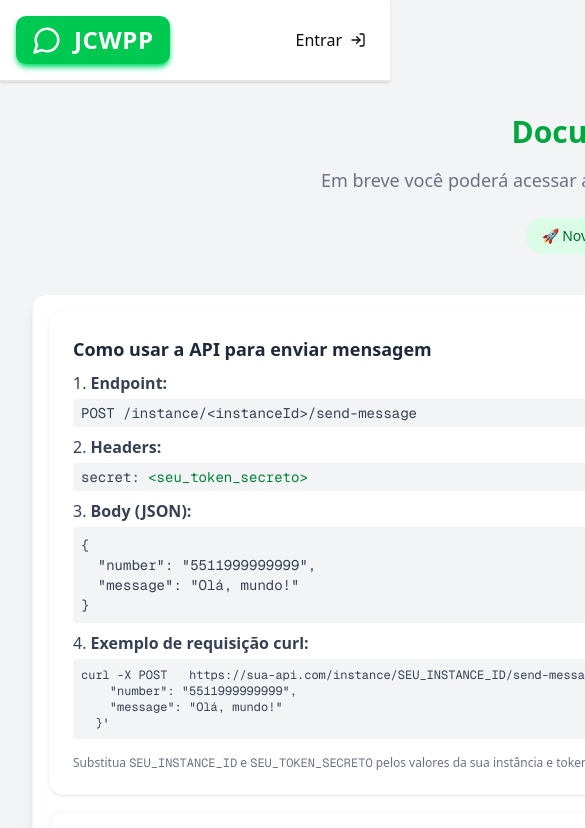
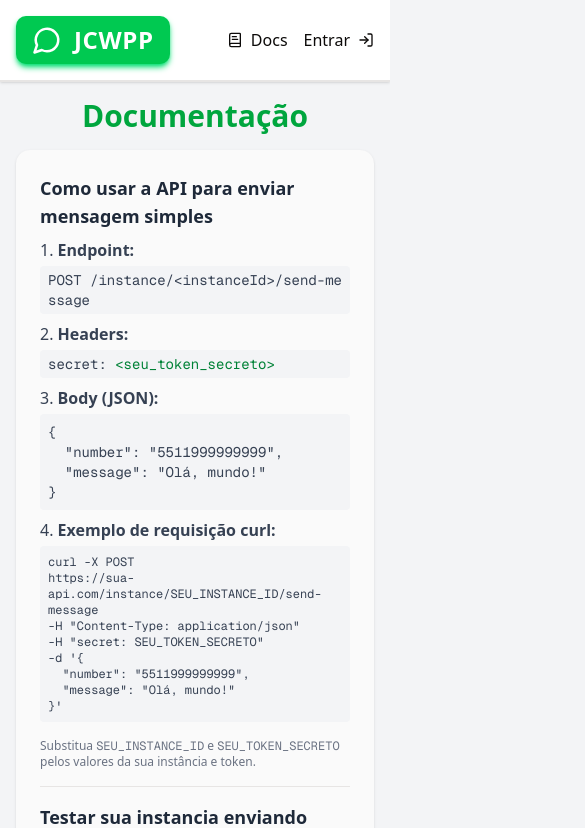
Before and after one commit to Josuerx12/jcwppapi-nextjs, a Next.js app: page /docs in a window 390 px wide. Shown: the top 828 px of the page, 585 px wide, since content can reach past the window. Built offline with nearby package versions, Linux system fonts and the light colour scheme.

Commit message:
:sparkles:feat: Atualização na responsividade.

```diff
--- a/src/app/dashboard/layout.tsx
+++ b/src/app/dashboard/layout.tsx
@@ -9,6 +9,7 @@ export default function DashboardLayout({
     <div className="min-h-screen bg-gray-100 p-4">
       <div className="mx-auto bg-white rounded-lg shadow p-4">
         <DashboardTabs />
+
         <div className="mt-4">{children}</div>
       </div>
     </div>
--- a/src/app/docs/SendMessageDocs.tsx
+++ b/src/app/docs/SendMessageDocs.tsx
@@ -2,9 +2,9 @@ import React from "react";
 
 const SendMessageDocs = () => {
   return (
-    <div className="w-full mx-auto rounded-xl shadow p-6  text-left">
+    <div className="w-full mx-auto text-left">
       <h3 className="text-lg font-bold mb-2 text-gray-800">
-        Como usar a API para enviar mensagem
+        Como usar a API para enviar mensagem simples
       </h3>
       <ol className="list-decimal list-inside text-gray-700 mb-4 space-y-2">
         <li>
@@ -29,15 +29,17 @@ const SendMessageDocs = () => {
         </li>
         <li>
           <strong>Exemplo de requisição curl:</strong>
-          <pre className="bg-gray-100 rounded px-2 py-2 mt-1 font-mono text-xs overflow-x-auto">{`curl -X POST \
-  https://sua-api.com/instance/SEU_INSTANCE_ID/send-message \
-  -H "Content-Type: application/json" \
-  -H "secret: SEU_TOKEN_SECRETO" \
-  -d '{
-    "number": "5511999999999",
-    "message": "Olá, mundo!"
-  }'
-`}</pre>
+          <pre className="bg-gray-100 text-wrap rounded px-2 py-2 mt-1 font-mono text-xs overflow-x-auto">
+            {`curl -X POST
+https://sua-api.com/instance/SEU_INSTANCE_ID/send-message
+-H "Content-Type: application/json"
+-H "secret: SEU_TOKEN_SECRETO"
+-d '{
+  "number": "5511999999999",
+  "message": "Olá, mundo!"
+}'
+`}
+          </pre>
         </li>
       </ol>
       <p className="text-gray-500 text-xs mt-2">
--- a/src/app/docs/SendMessageTestForm.tsx
+++ b/src/app/docs/SendMessageTestForm.tsx
@@ -47,7 +47,11 @@ const SendMessageTestForm = () => {
   }
 
   return (
-    <div className="w-full rounded-xl  p-4 md:p-6 flex flex-col gap-3 items-center border border-gray-100">
+    <div className="w-full flex flex-col gap-3 items-center">
+      <h3 className="text-lg font-bold mb-2 text-left w-full text-gray-800">
+        Testar sua instancia enviando uma mensagem simples
+      </h3>
+
       <Form {...form}>
         <form
           onSubmit={form.handleSubmit(handleTestSendMessage)}
--- a/src/app/docs/page.tsx
+++ b/src/app/docs/page.tsx
@@ -4,19 +4,18 @@ import SendMessageTestForm from "./SendMessageTestForm";
 
 const DocsPage = () => {
   return (
-    <div className="min-h-screen flex flex-col items-center text-center p-8">
+    <div className="min-h-screen flex flex-col items-center text-center p-4 md:p-8">
       <h1 className="text-3xl font-bold mb-4 text-green-600">Documentação</h1>
-      <p className="text-gray-500 text-lg">
-        Em breve você poderá acessar a documentação completa da{" "}
-        <strong>JCWPPAPI</strong>.
-      </p>
+
+      <div className="w-full bg-neutral-50 mx-auto rounded-xl shadow p-6">
+        <SendMessageDocs />
+        <hr className="my-4" />
+        <SendMessageTestForm />
+      </div>
+
       <span className="mt-6 inline-block bg-green-100 text-green-800 px-4 py-2 rounded-full text-sm">
         🚀 Novidades em breve...
       </span>
-      <div className="w-full gap-y-4 bg-white rounded-xl shadow-lg p-4 md:p-6 flex flex-col  items-center border border-gray-100 mt-10">
-        <SendMessageDocs />
-        <SendMessageTestForm />
-      </div>
     </div>
   );
 };
--- a/src/components/dashboard-tabs/dashboard-tabs.tsx
+++ b/src/components/dashboard-tabs/dashboard-tabs.tsx
@@ -7,7 +7,7 @@ import { usePathname } from "next/navigation";
 
 const DASHBOARD_TABS = [
   { label: "Instâncias", href: "/dashboard" },
-  { label: "Usuários pré-cadastrados", href: "/dashboard/pre-registered" },
+  { label: "Pré-cadastros", href: "/dashboard/pre-registered" },
   { label: "Usuários", href: "/dashboard/users" },
 ];
 
--- a/src/components/navbar.tsx
+++ b/src/components/navbar.tsx
@@ -34,13 +34,13 @@ const Navbar = () => {
               <Home size={16} /> Pagina Inicial
             </Link>
             <Link
-              className="md:flex hidden items-center gap-2 duration-100 md:hover:bg-gray-300 p-2"
+              className="flex items-center gap-2 duration-100 md:hover:bg-gray-300 sm:p-2"
               href={"/docs"}
             >
               <BookText size={16} /> Docs
             </Link>
             <Link
-              className="flex items-center gap-2 duration-100 md:hover:bg-gray-300 p-2"
+              className="flex items-center gap-2 duration-100 md:hover:bg-gray-300 sm:p-2"
               href={"/login"}
             >
               Entrar <LogIn size={16} />
--- a/src/providers/AuthProvider.tsx
+++ b/src/providers/AuthProvider.tsx
@@ -15,7 +15,7 @@ const AuthProvider = ({ children }: { children: ReactNode }) => {
       <div className="flex flex-col items-center justify-center gap-y-6 h-screen">
         <Logo />
 
-        <h3 className="text-2xl font-bold uppercase">
+        <h3 className="text-2xl text-center font-bold uppercase">
           Aguarde carregando dados...
         </h3>
 
```
